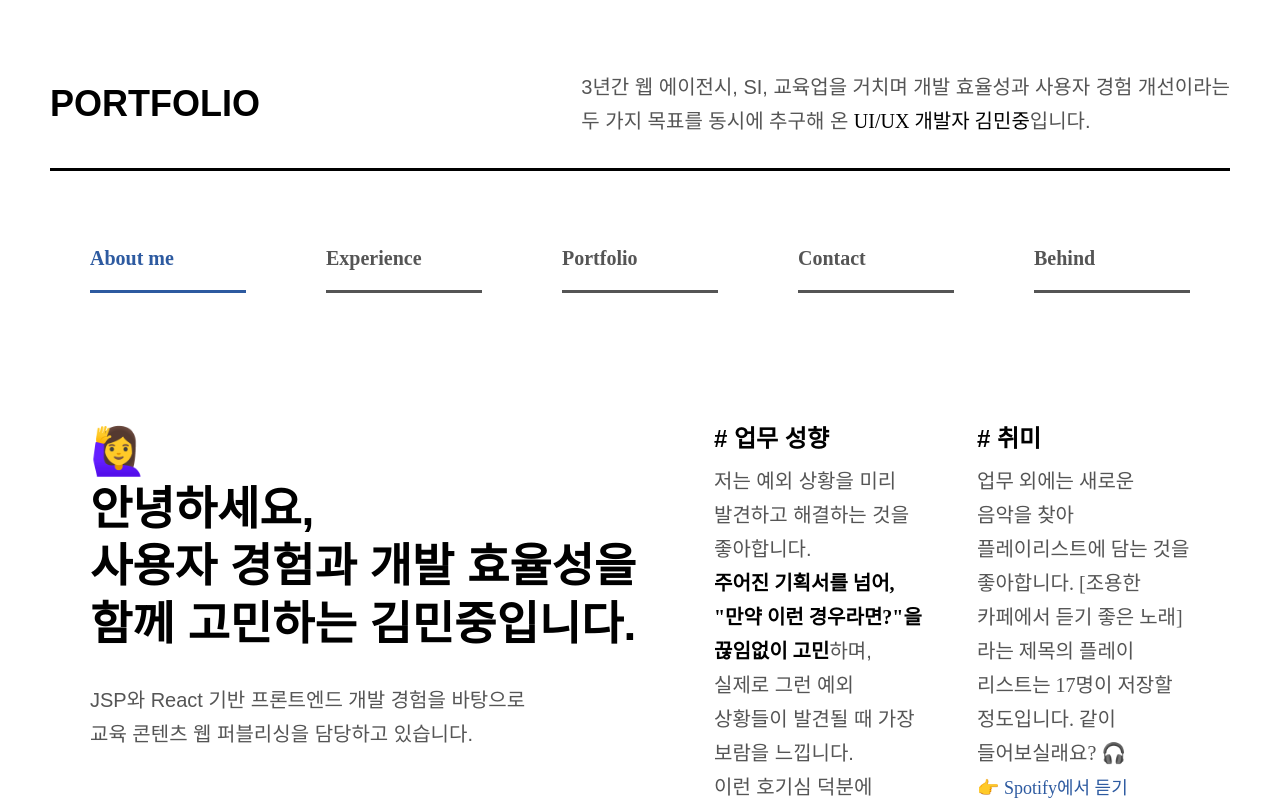
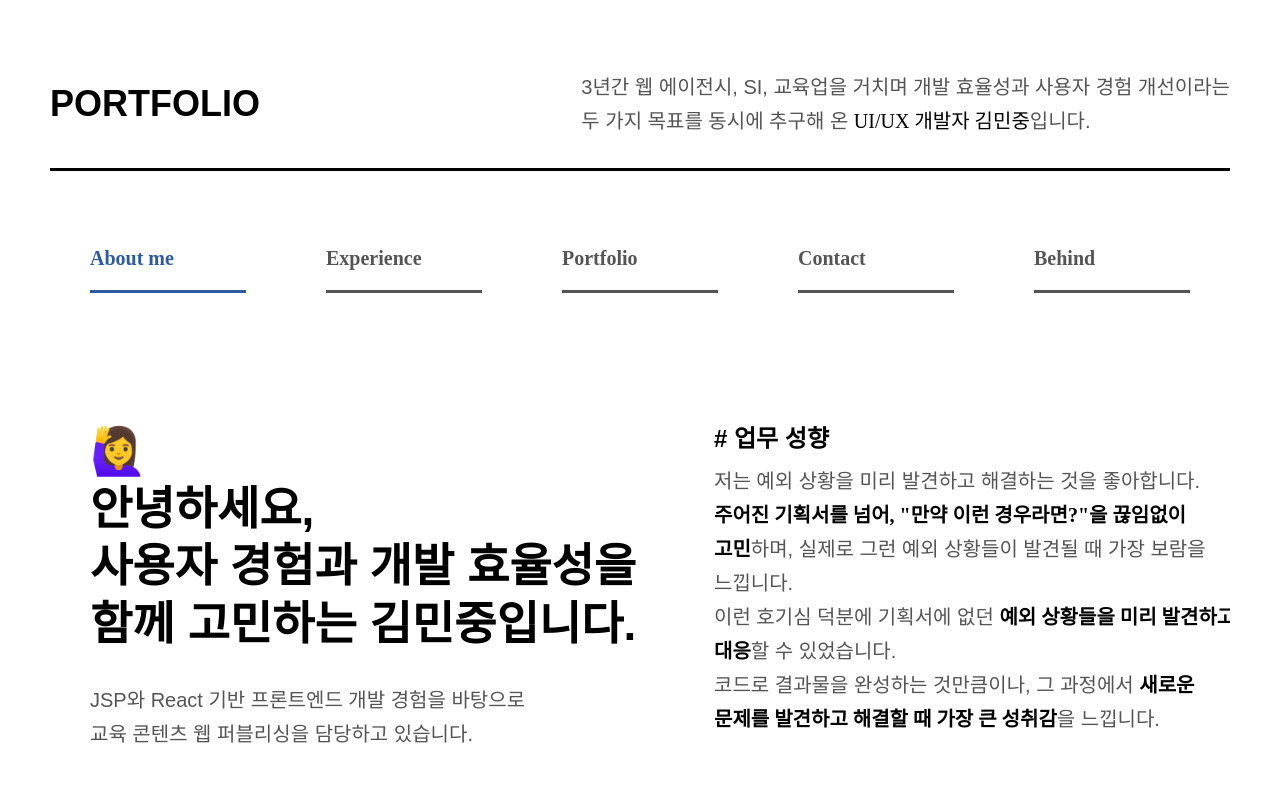
Before and after one commit to f1m1nn2r/my-portfolio, a React (Vite) app: page / in a window 1280 px wide. Shown: the top 800 px of the page. Built offline with nearby package versions, Linux system fonts and the light colour scheme; a web font is replaced by a local one.

Commit message:
style(about): about me 섹션 너비값 조정

```diff
--- a/src/pages/About.jsx
+++ b/src/pages/About.jsx
@@ -1,6 +1,6 @@
 export default function About() {
   return (
-    <section className="about">
+    <section className="about__page">
       <div className="about__container">
         <header className="about__header">
           <h2 className="about__title">
@@ -27,12 +27,12 @@ export default function About() {
               </span>
               하며, 실제로 그런 예외 상황들이 발견될 때 가장 보람을 느낍니다.
               <br />
-              이런 호기심 덕분에 기획서에 없던{" "}
+              이런 호기심 덕분에 기획서에 없던{' '}
               <span className="about__highlight">
                 예외 상황들을 미리 발견하고 대응
               </span>
               할 수 있었습니다. <br /> 코드로 결과물을 완성하는 것만큼이나, 그
-              과정에서{" "}
+              과정에서{' '}
               <span className="about__highlight">
                 새로운 문제를 발견하고 해결할 때 가장 큰 성취감
               </span>
@@ -41,19 +41,25 @@ export default function About() {
           </article>
 
           <article className="about__section">
+            <h3 className="about__section-title"># 기술 스택</h3>
+            <div className="about__section-text">
+              <p className="about__paragraph"></p>
+            </div>
+          </article>
+
+          <article className="about__section">
             <h3 className="about__section-title"># 취미</h3>
             <div className="about__section-text">
               <p className="about__paragraph">
                 업무 외에는 새로운 음악을 찾아 플레이리스트에 담는 것을
                 좋아합니다. [조용한 카페에서 듣기 좋은 노래]라는 제목의 플레이
-                리스트는 17명이 저장할 정도입니다. 같이 들어보실래요? 🎧{" "}
+                리스트는 17명이 저장할 정도입니다. 같이 들어보실래요? 🎧{' '}
                 <a
                   href="https://open.spotify.com/playlist/0g5eOKmRWAHkelxGs7663f?si=b9e999127990472e"
                   className="about__spotify-link"
                   target="_blank"
                   rel="noopener noreferrer"
-                  aria-label="Spotify 플레이리스트 듣기"
-                >
+                  aria-label="Spotify 플레이리스트 듣기">
                   👉 Spotify에서 듣기
                 </a>
               </p>
--- a/src/styles/index.css
+++ b/src/styles/index.css
@@ -304,6 +304,16 @@ table {
 }
 
 /* 레이아웃 */
+.about__page {
+  width: 2293px;
+}
+.about .center-component {
+  overflow-x: auto;
+  margin: 0;
+}
+.about .header__navigation {
+  margin: 0;
+}
 .about__container, .about__content {
   display: -webkit-box;
   display: -ms-flexbox;
--- a/src/styles/pages/_about.scss
+++ b/src/styles/pages/_about.scss
@@ -1,6 +1,19 @@
-@use "../abstracts/functions" as fn;
+@use '../abstracts/functions' as fn;
 
 .about {
+  // 스크롤을 위함
+  &__page {
+    width: 2293px;
+  }
+  .center-component {
+    overflow-x: auto;
+    margin: 0;
+  }
+  .header__navigation {
+    margin: 0;
+  }
+  // END 스크롤을 위함
+
   &__container,
   &__content {
     display: flex;
```
